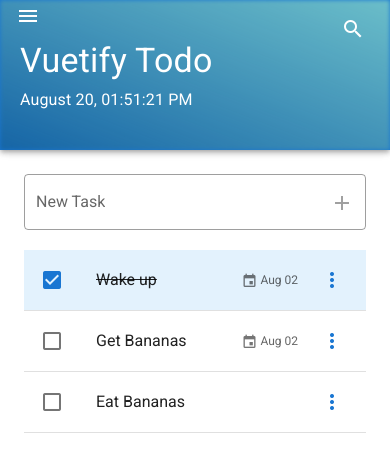
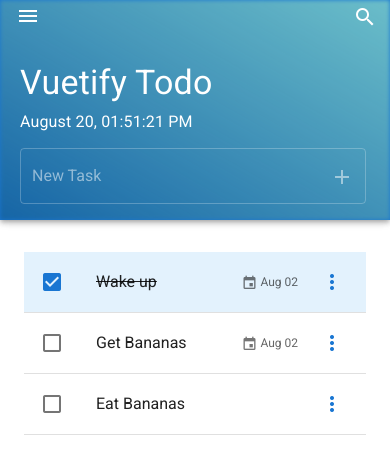
Before and after one commit to hvicheka/vuetify-todo, a Vue app: page / in a window 390 px wide. Shown: the top 474 px of the page. Built offline with nearby package versions, Linux system fonts and the light colour scheme.

Commit message:
fix mobile issue

```diff
--- a/src/App.vue
+++ b/src/App.vue
@@ -49,7 +49,7 @@
         dark
         src="mountain.jpg"
         prominent
-        height="150"
+        :height="$route.path ==='/' ? 220 : 150"
     >
       <template v-slot:img="{ props }">
         <v-img
@@ -58,10 +58,13 @@
         ></v-img>
       </template>
 
-      <v-container class="pa-0">
+      <v-container fluid class="pa-0">
         <v-row>
           <v-app-bar-nav-icon @click="drawer = !drawer"></v-app-bar-nav-icon>
           <v-spacer></v-spacer>
+          <div>
+            <search></search>
+          </div>
         </v-row>
         <v-row>
           <v-toolbar-title class="text-h4 ml-4">
@@ -71,10 +74,11 @@
         <v-row>
           <live-date-time></live-date-time>
         </v-row>
+        <v-row v-if="this.$route.path === '/'">
+          <new-task></new-task>
+        </v-row>
       </v-container>
-
       <v-spacer></v-spacer>
-      <search></search>
     </v-app-bar>
 
     <v-main>
@@ -88,6 +92,7 @@
 import Snackbar from "./components/Shared/Snackbar";
 import LiveDateTime from "./components/Tools/LiveDateTime";
 import Search from "./components/Tools/Search";
+import NewTask from "./components/Todo/NewTask";
 
 export default {
   data: () => ({
@@ -97,7 +102,7 @@
       {title: 'About', icon: 'mdi-help-box', to: '/about'},
     ],
   }),
-  components: {Snackbar, LiveDateTime, Search},
+  components: {Snackbar, LiveDateTime, Search, NewTask},
   computed: {
     appTitle() {
       return process.env.VUE_APP_TITLE
--- a/src/components/Shared/Snackbar.vue
+++ b/src/components/Shared/Snackbar.vue
@@ -23,3 +23,9 @@
   name: "Snackbar"
 }
 </script>
+
+<style lang="sass">
+  div.v-snack:not(.v-snack--absolute)
+    height: 100%
+
+</style>
--- a/src/components/Todo/Dialogs/DialogEdit.vue
+++ b/src/components/Todo/Dialogs/DialogEdit.vue
@@ -57,6 +57,7 @@
         }
         this.$store.dispatch('updateTaskTitle', payload)
         this.$emit('close')
+        this.$vuetify.goTo(0, {duration: 0})
       }
     }
   },
--- a/src/components/Todo/NewTask.vue
+++ b/src/components/Todo/NewTask.vue
@@ -1,10 +1,11 @@
 <template>
   <v-text-field
       v-model="newTaskTitle"
+      full-width
       @keyup.enter="addTask"
-      class="mb-3"
+      class="mb-4 ml-4 mr-5 mt-3 new-task"
       outlined
-      label="New Task"
+      placeholder="New Task"
       clearable
       hide-details
   >
@@ -43,3 +44,11 @@
   }
 }
 </script>
+
+<style lang="sass">
+.v-text-field
+  width: 100%
+.new-task.v-input--is-focused
+  .v-input__slot
+    background: rgba(31,94,129, 0.5)
+</style>
--- a/src/components/Todo/TaskMenu.vue
+++ b/src/components/Todo/TaskMenu.vue
@@ -93,7 +93,11 @@
         title: 'Sort',
         icon: 'mdi-drag-horizontal-variant',
         click() {
-          this.$store.commit('toggleSorting')
+          if (!this.$store.state.search) {
+            this.$store.commit('toggleSorting')
+          } else {
+            this.$store.commit('showSnackbar', 'Cannot sort while searching data!..')
+          }
         }
       },
     ],
--- a/src/components/Tools/Search.vue
+++ b/src/components/Tools/Search.vue
@@ -4,6 +4,7 @@
       @input="$store.commit('setSearch', $event)"
       @focus="searchClosed = false"
       @blur="searchClosed = true"
+      :disabled="this.$store.state.sorting"
       class="expanding-search mt-1"
       :class="{ 'closed' : searchClosed && !$store.state.search }"
       placeholder="Search"
@@ -29,12 +30,16 @@
 <style lang="sass">
 .expanding-search
   transition: max-width 0.3s
+
   .v-input__slot
     cursor: pointer !important
+
     &:before, &:after
       border-color: transparent !important
+
   &.closed
     max-width: 45px
+
     .v-input__slot
       background: transparent !important
 </style>
--- a/src/router/index.js
+++ b/src/router/index.js
@@ -1,6 +1,8 @@
 import Vue from 'vue'
 import VueRouter from 'vue-router'
 import Todo from '../views/Todo.vue'
+import goTo from 'vuetify/lib/services/goto'
+
 
 Vue.use(VueRouter)
 
@@ -30,4 +32,8 @@
     next()
 })
 
+router.afterEach((to, from) => {
+    goTo(0, {duration: 0})
+})
+
 export default router
--- a/src/views/Todo.vue
+++ b/src/views/Todo.vue
@@ -1,6 +1,5 @@
 <template>
   <div class="home pa-6">
-    <new-task></new-task>
     <list-task v-if="$store.state.tasks.length"></list-task>
     <no-task v-else></no-task>
     <button-done-sorting v-if="$store.state.sorting"></button-done-sorting>
@@ -8,7 +7,6 @@
 </template>
 
 <script>
-import NewTask from "../components/Todo/NewTask";
 import ListTask from "../components/Todo/ListTask";
 import NoTask from "../components/Todo/NoTask";
 import ButtonDoneSorting from "../components/Todo/ButtonDoneSorting";
@@ -16,7 +14,6 @@
 export default {
   name: 'Home',
   components: {
-    NewTask,
     ListTask,
     NoTask,
     ButtonDoneSorting
```
